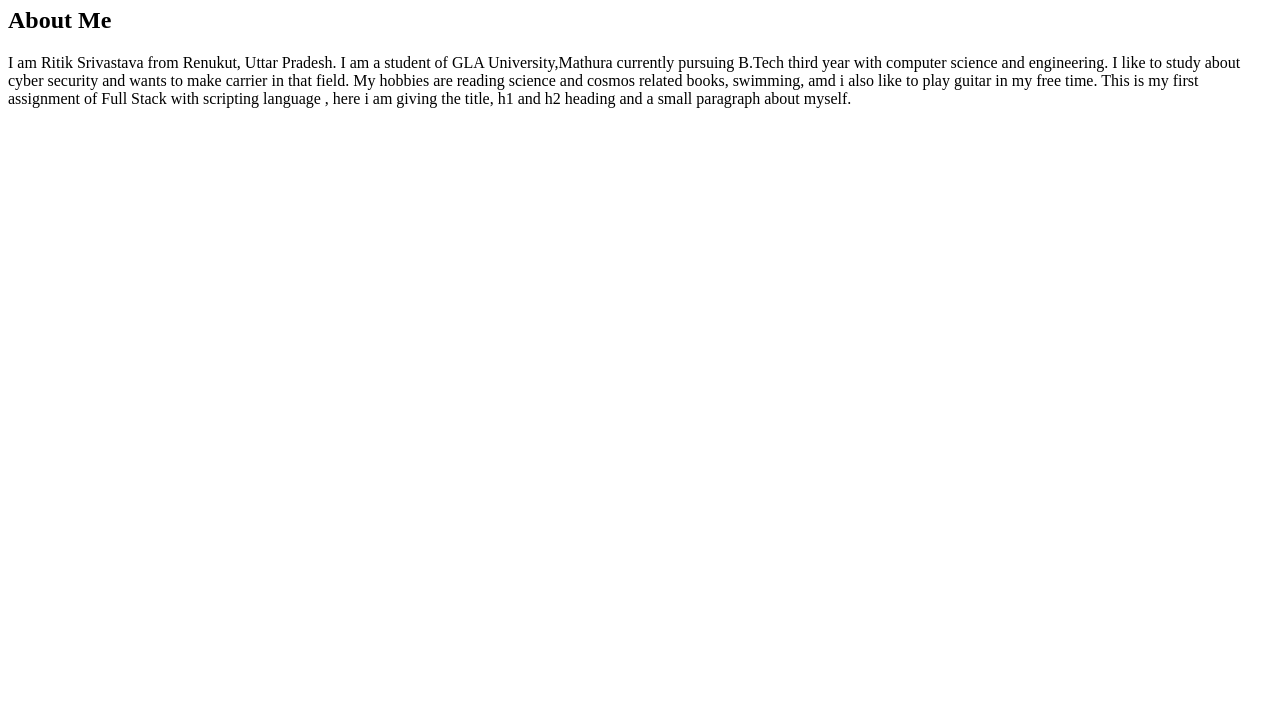
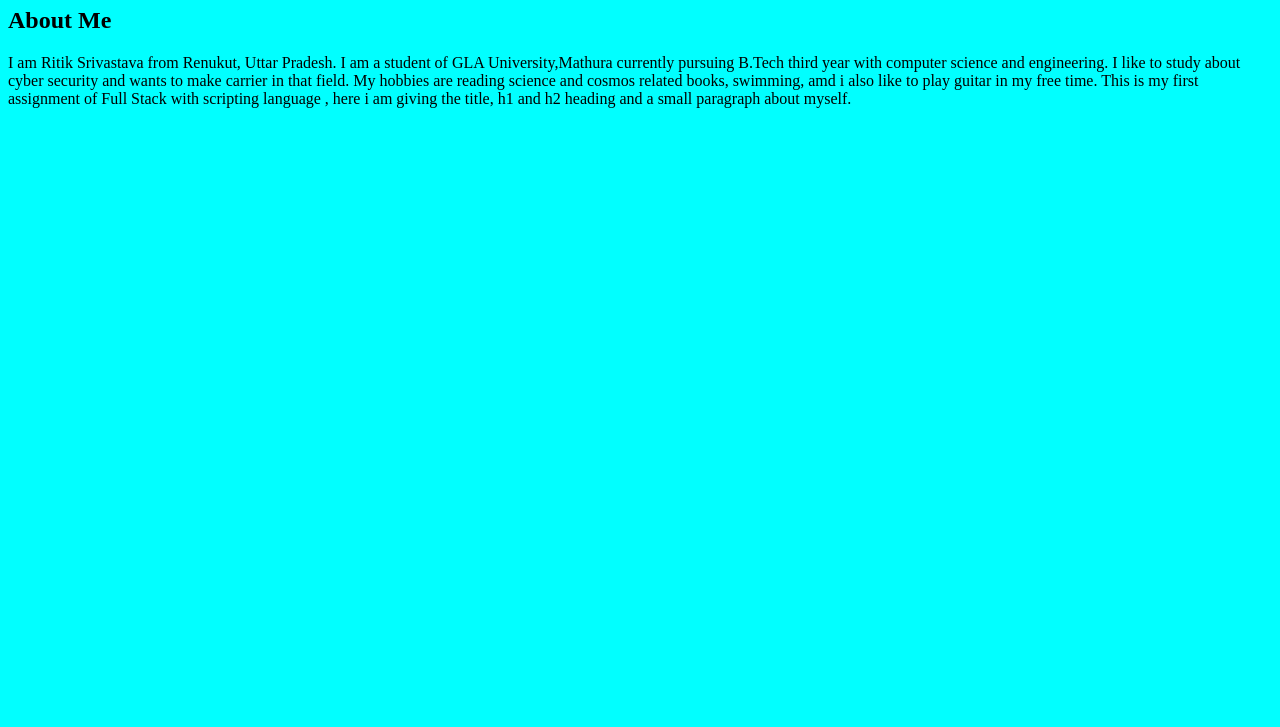
Before and after one commit to Ritik-code/FullStack-Practical-2, a plain HTML site: page index.html in a window 1280 px wide. Shown: the part 73-800 px from the top of the page. Drawn offline with Linux system fonts and the light colour scheme.

Commit message:
background color added.

```diff
--- a/index.html
+++ b/index.html
@@ -6,7 +6,7 @@
   <title>Introduction to Git and GitHub</title>
 </head>
 
-<body>
+<body style="background-color:#01ffff">
   <h1 style="color:red;">Welcome to My Live- Web Page</h1>
   <h2>About Me</h2>
   <p>I am Ritik Srivastava from Renukut, Uttar Pradesh. I am a student
```
